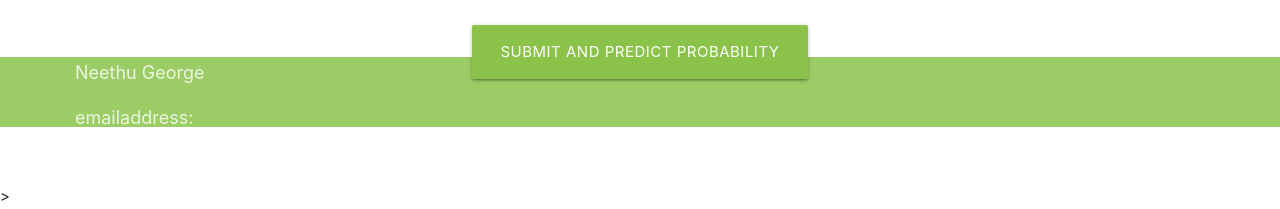
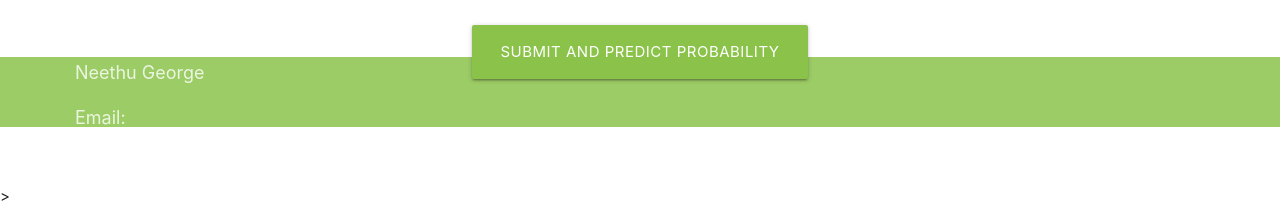
Before and after one commit to NeethuKG/Pima_Indians_Diabetes, a Flask app: page / in a window 1280 px wide. Shown: the part 673-882 px from the top of the page. Run offline with Flask 2, Linux system fonts and the light colour scheme; parts of the project's set-up code (start-up, migrations or seed data) failed here and were passed over; some libraries are stand-ins or nearby versions.

Commit message:
Update index.html

```diff
--- a/templates/index.html
+++ b/templates/index.html
@@ -101,7 +101,7 @@
     <div class="footer-copyright light-green lighten-1">
       <div class=""  style="padding-bottom: 1rem; position: fixed; font-size: 1.2rem; margin-left: 5rem;">
         <p>Neethu George</p>
-        <p>emailaddress:</p>
+        <p>Email:</p>
       </div>
     </div>
   </footer>
```
